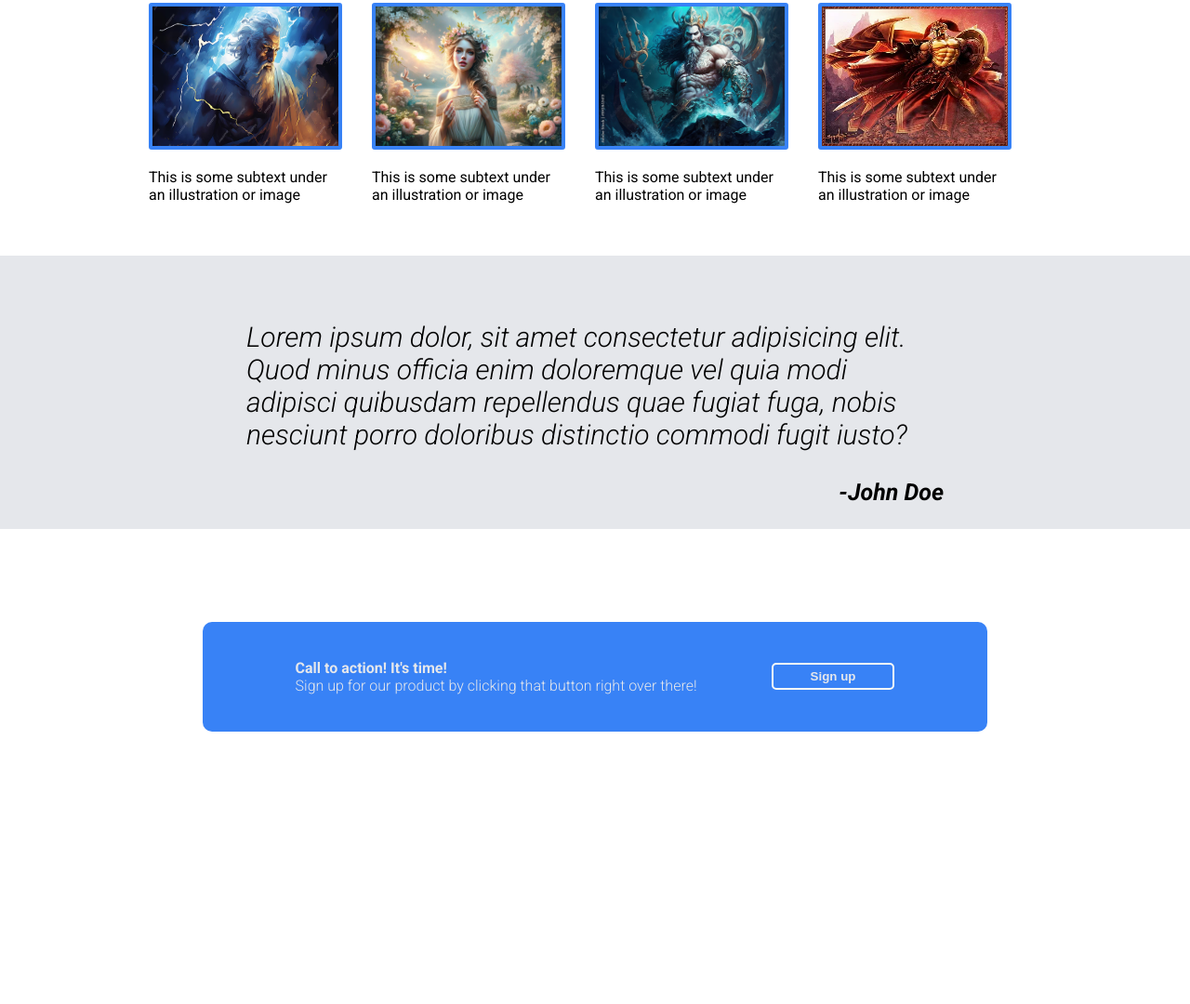
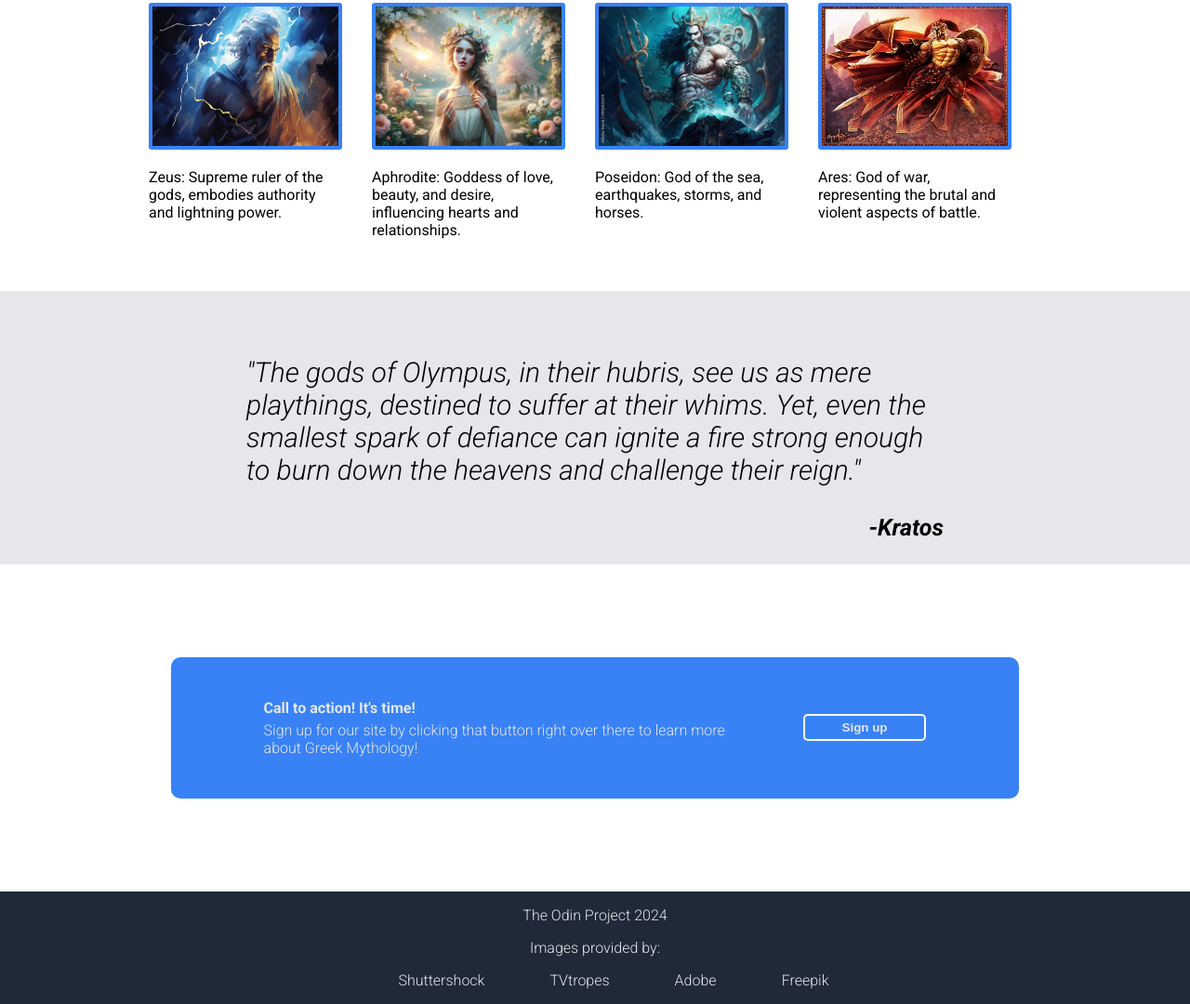
Before and after one commit to RohanIV/odin-landing-page, a plain HTML site: page index.html in a window 1280 px wide. Shown: the part 800-1880 px from the top of the page at 93% size. Before the commit the page ends 1687 px from the top, so only its background shows below. Drawn offline with Linux system fonts and the light colour scheme.

Commit message:
[Update 5]
- Added footer
- Changed Content

```diff
--- a/css/style.css
+++ b/css/style.css
@@ -135,13 +135,14 @@ a{
     /* border: 1px solid black; */
 }
 #sec3-text, #sec3-text2{
-  margin: 0;
+  margin: 5px 0px;
 }
 #sec3-text{
     font-weight: 600;
 }
 #sec3-text2{
     font-weight: 300;
+    width: 500px;
 }
 #sign-up{
     border: 2px solid #F9FAF8;
@@ -150,4 +151,17 @@ a{
     background-color: transparent;
     color: #E5E7EB;
     font-weight: 600;
+    cursor: pointer;;;
 }
+
+#footer-container{
+    display: flex;
+    justify-content: center;
+    text-align: center;
+    background-color: #1f2937;
+    color: #E5E7EB;
+    font-weight: 300;
+}
+#provided-by{
+    text-align: center;
+}
--- a/index.html
+++ b/index.html
@@ -11,7 +11,7 @@
 
     <link rel="stylesheet" href="css/style.css">
 
-    <title>Landing Page</title>
+    <title>Greek Mythology</title>
 </head>
 <body>
 
@@ -22,18 +22,18 @@
         </figure>
 
             <ul>
-                <a href=""><li>Header Link 1</li></a>
-                <a href=""><li>Header Link 2</li></a>
-                <a href=""><li>Header Link 3</li></a>
+                <a href=""><li>Home</li></a>
+                <a href=""><li>About</li></a>
+                <a href=""><li>Contact Us</li></a>
             </ul>
     </div>
 
     <div id="hero-container">
         <div id="hero">
             <div id="hero-left">
-                <h2 id="hero-main-text">This Website is awsome</h2>
-                <p id="hero-second-text">This website has some subtext that goes here under the main site. It's a smaller font and the color is lower contrast</p>
-                <a href=""><button id="btn-1">Sign up</button></a>
+                <h2 id="hero-main-text">Greek Mythology: Home of the gods</h2>
+                <p id="hero-second-text">Greek mythology, with gods, heroes, and monsters, explores love, power, and tragedy, shaping Western culture's art and literature.</p>
+                <a href=""><button id="btn-1">Learn More</button></a>
             </div>
             <div id="hero-right">
                  <img id="hero-image" src="images/greek landscape.jpg" alt="">
@@ -46,27 +46,28 @@
         <div class="content-container">
             <div class="image-container">
                 <img class="sec1-img" src="images/zeus.png" alt="">
-                <p class="img-text">This is some subtext under an    illustration or image</p>
+                <p class="img-text">
+                    Zeus: Supreme ruler of the gods, embodies authority and lightning power.</p>
             </div>
             <div class="image-container">
                 <img class="sec1-img" src="images/Aphrodite.png" alt="">
-                <p class="img-text">This is some subtext under an    illustration or image</p>
+                <p class="img-text">Aphrodite: Goddess of love, beauty, and desire, influencing hearts and relationships.</p>
             </div>
             <div class="image-container">
                 <img class="sec1-img" src="images/poseidon.jpg" alt="">
-                <p class="img-text">This is some subtext under an    illustration or image</p>
+                <p class="img-text">Poseidon: God of the sea, earthquakes, storms, and horses.</p>
             </div>
             <div class="image-container">
                 <img class="sec1-img" src="images/Ares.png" alt="">
-                <p class="img-text">This is some subtext under an    illustration or image</p>
+                <p class="img-text">Ares: God of war, representing the brutal and violent aspects of battle.</p>
             </div>
         </div>
     </div>
 
     <div id="section-2">
         <div id="quote-container">
-            <p id="quote">Lorem ipsum dolor, sit amet consectetur adipisicing elit. Quod minus officia enim doloremque vel quia modi adipisci quibusdam repellendus quae fugiat fuga, nobis nesciunt porro doloribus distinctio commodi fugit iusto?</p>
-            <p id="author">-John Doe</p>
+            <p id="quote">"The gods of Olympus, in their hubris, see us as mere playthings, destined to suffer at their whims. Yet, even the smallest spark of defiance can ignite a fire strong enough to burn down the heavens and challenge their reign."</p>
+            <p id="author">-Kratos</p>
         </div>
     </div>
 
@@ -75,11 +76,27 @@
         <div id="contact-us">
             <div id="right">
                 <p id="sec3-text">Call to action! It's time!</p>
-                <p id="sec3-text2">Sign up for our product by clicking that button right over there!</p>
+                <p id="sec3-text2">Sign up for our site by clicking that button right over there to learn more about Greek Mythology!</p>
             </div>
                 <a href=""><button id="sign-up">Sign up</button></a>
         </div>
     </div>
 
+    <div id="footer-container">
+        <div id="footer">
+            <p>The Odin Project 2024</p>
+            <div id="provided-by">
+            <p>Images provided by:</p>
+            <ul>
+                <li>Shuttershock</li>
+                <li>TVtropes</li>
+                <li>Adobe</li>
+                <li>Freepik</li>
+            </ul>
+        </div>
+        </div>
+
+    </div>
+
 </body>
 </html>
```
